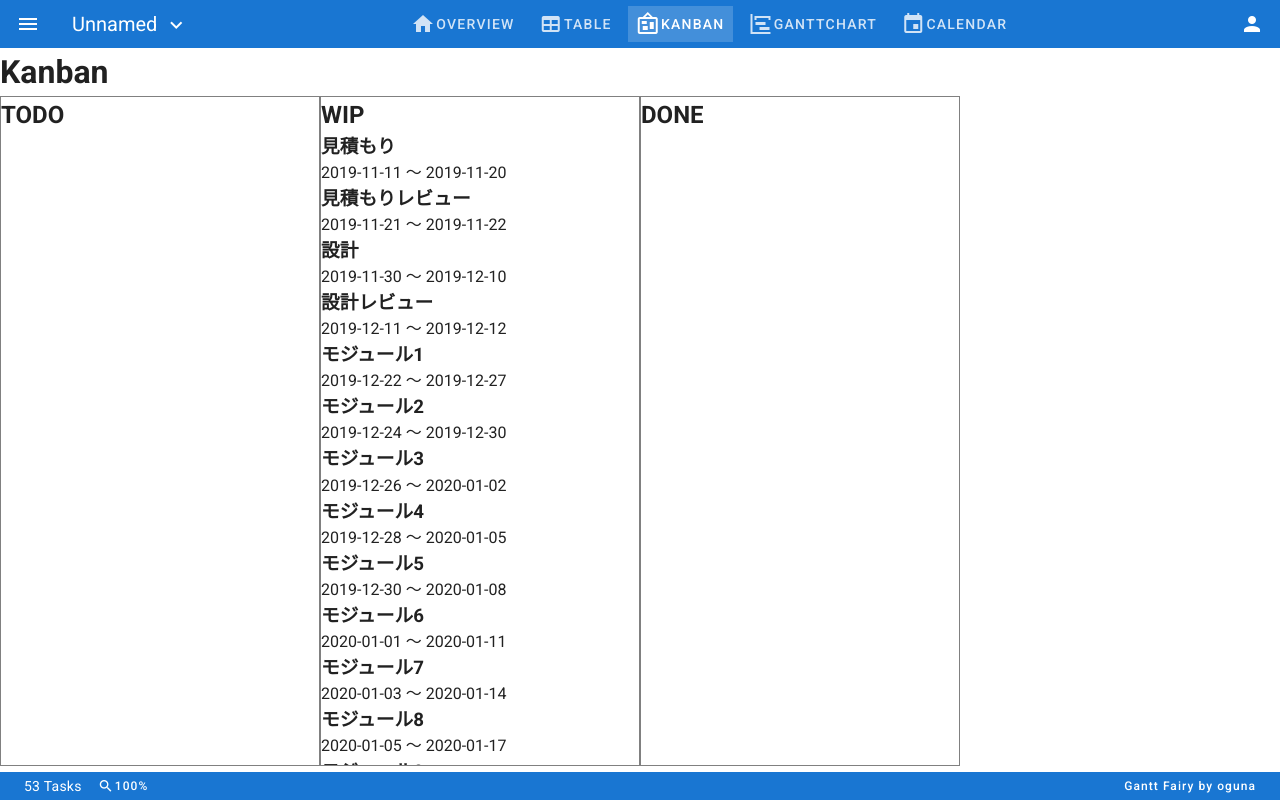
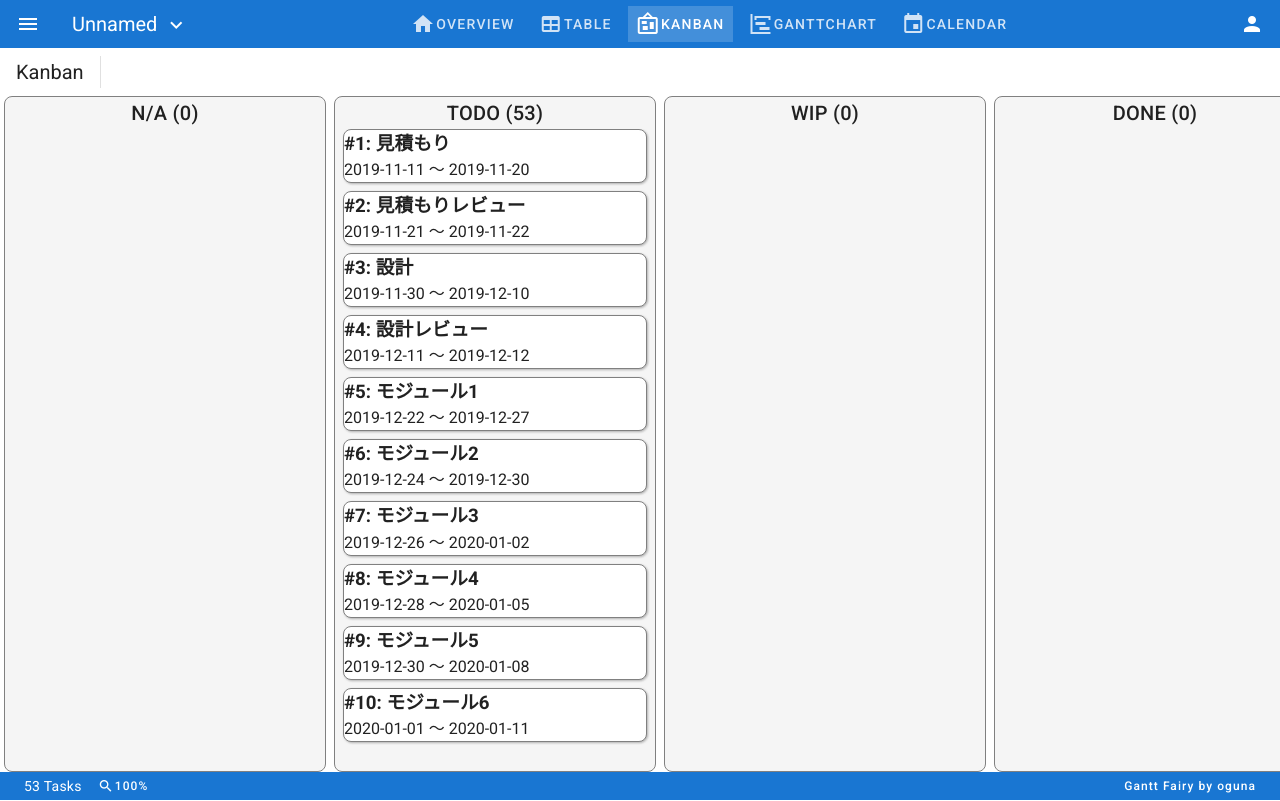
Before and after one commit to oguna/ganttfairy, a Vue app: page /#/kanban in a window 1280 px wide. Built offline with nearby package versions, Linux system fonts and the light colour scheme.

Commit message:
a little impl for kanban & calendar

```diff
--- a/src/components/kanban/BoardTask.vue
+++ b/src/components/kanban/BoardTask.vue
@@ -1,8 +1,9 @@
 <template>
     <div class="boardTask">
-        <task-list :tasks="[]" title="TODO"/>
-        <task-list :tasks="tasks" title="WIP"/>
-        <task-list :tasks="[]" title="DONE"/>
+        <task-list :dragging.sync="dragging" :tasks="naTasks" title="N/A" :status="null"/>
+        <task-list :dragging.sync="dragging" :tasks="todoTasks" title="TODO" :status="0"/>
+        <task-list :dragging.sync="dragging" :tasks="wipTasks" title="WIP" :status="1"/>
+        <task-list :dragging.sync="dragging" :tasks="doneTasks" title="DONE" :status="2"/>
     </div>
 </template>
 
@@ -18,5 +19,26 @@ import TaskList from '@/components/kanban/TaskList.vue'
 export default class BoardTask extends Vue {
     @Prop()
     public tasks!: Task[];
+    public dragging: number|null = null;
+    public get naTasks() {
+        return this.tasks.filter((task: Task) => task.status === null);
+    }
+    public get todoTasks() {
+        return this.tasks.filter((task: Task) => task.status === 0);
+    }
+    public get wipTasks() {
+        return this.tasks.filter((task: Task) => task.status === 1);
+    }
+    public get doneTasks() {
+        return this.tasks.filter((task: Task) => task.status === 2);
+    }
 }
 </script>
+
+<style scoped>
+div.boardTask {
+  text-align: center;
+  white-space: nowrap;
+  overflow-x: scroll;
+}
+</style>
--- /dev/null
+++ b/src/components/kanban/TaskCard.vue
@@ -0,0 +1,52 @@
+<template>
+    <div class="taskcard" draggable="true"
+    @dragstart="dragstart(task, $event)"
+    :class="{dragging:(dragging===task.id)}">
+            <h3 class="tasktitle">#{{task.id}}: {{task.title}}</h3>
+            {{task.start|dateLocalize}} ～ {{task.end|dateLocalize}}
+        </div>
+</template>
+
+<script lang="ts">
+import { Component, Vue, Prop } from "vue-property-decorator";
+import { Task } from "@/types";
+import { format } from 'date-fns'
+@Component({
+  filters: {
+  dateLocalize(date: Date) {
+    return format(date, "yyyy-MM-dd")
+  }
+  }
+})
+export default class TaskList extends Vue {
+    @Prop()
+    public task!: Task;
+    @Prop()
+    public dragging?: number|null;
+    public dragstart(task: Task, event: DragEvent) {
+        event.dataTransfer!.setData('text/plain', "");
+        this.$emit('update:dragging', task.id);
+    }
+}
+</script>
+
+<style scoped>
+div.taskcard {
+    filter: drop-shadow(1px 1px 1px rgba(128,128,128,0.6));
+    background-color: white;
+    border-radius: 0.5rem;
+    display: block;
+    width: calc(100% - 16px);
+    border: 1px gray solid;
+    overflow-y: auto;
+    margin-left: 8px;
+    margin-right: 8px;
+    margin-bottom: 8px;
+    text-align: left;
+    cursor: move;
+}
+div.dragging {
+    background: gray;
+    opacity: 50%;
+}
+</style>
--- a/src/components/kanban/TaskList.vue
+++ b/src/components/kanban/TaskList.vue
@@ -1,9 +1,13 @@
 <template>
-    <div class="tasklist">
-        <h2>{{title}}</h2>
-        <div class="card" v-for="task in tasks" :key="task.id">
-            <h3>{{task.title}}</h3>
-            {{task.start|dateLocalize}} ～ {{task.end|dateLocalize}}
+    <div class="tasklist" draggable="true"
+    @dragover="dragover"
+    @dragenter="dragenter($event)">
+        <h2 class="title">{{title}} ({{tasks.length}})</h2>
+        <div class="scrollble">
+            <task-card
+                :dragging.sync="_dragging"
+                class="card" v-for="task in tasks" :key="task.id" :task="task">
+            </task-card>
         </div>
     </div>
 </template>
@@ -12,27 +16,60 @@
 import { Component, Vue, Prop } from "vue-property-decorator";
 import { Task } from "@/types";
 import { format } from 'date-fns'
+import TaskCard from '@/components/kanban/TaskCard.vue'
 @Component({
-  filters: {
-  dateLocalize(date: Date) {
-    return format(date, "yyyy-MM-dd")
-  }
+  components: {
+      TaskCard
   }
 })
 export default class TaskList extends Vue {
     @Prop()
+    public status!: number|null;
+    @Prop()
     public title!: string;
     @Prop()
     public tasks!: Task[];
+    @Prop({default: null})
+    public dragging!: number|null;
+    public set _dragging(value: number|null) {
+        this.$emit('update:dragging', value);
+    }
+    public get _dragging() {
+        return this.dragging;
+    }
+    public dragenter(event: DragEvent) {
+        if (this.dragging !== null) {
+            const task: Task = this.$store.getters.getTaskById(this.dragging);
+            task.status = this.status;
+            this.$store.commit('updateTask', task);
+            this._dragging = null;
+        }
+    }
+    public dragover(event: DragEvent) {
+        if (this.dragging !== null) {
+            event.preventDefault();
+        }
+    }
 }
 </script>
 
 <style scoped>
 div.tasklist {
     display: inline-block;
+    background-color: whitesmoke;
+    border-radius: 0.5rem;
+    border: 0.5px gray solid;
+    height: 100%;
+    margin-left: 4px;
+    margin-right: 4px;
+}
+div.scrollble {
+    overflow-y: auto;
     width: 20rem;
-    height: calc(100vh - 130px);
-    border: 1px gray solid;
-    overflow-y: auto;
+    height: calc(100vh - 180px);
+}
+.title {
+    font-size: 1rem;
+    text-align: center;
 }
 </style>
--- a/src/store/index.ts
+++ b/src/store/index.ts
@@ -1,6 +1,6 @@
 import Vue from 'vue'
 import Vuex, { mapActions } from 'vuex'
-import {Task, RootState, Dependency, DependencyType, TaskTreeNode} from '@/types';
+import {Task, RootState, Dependency, DependencyType, TaskTreeNode, TaskStatusType} from '@/types';
 import { parseVariousDateString } from '@/utils';
 import {addDays, format} from 'date-fns';
 
@@ -13,6 +13,7 @@ const tasks: Task[] = [
     title: '見積もり',
     start: new Date('2019-11-11T00:00:00'),
     end: new Date('2019-11-20T00:00:00'),
+    status: null,
   },
   {
     id: 2,
@@ -20,6 +21,7 @@ const tasks: Task[] = [
     title: '見積もりレビュー',
     start: new Date('2019-11-21T00:00:00'),
     end: new Date('2019-11-22T00:00:00'),
+    status: null,
   },
   {
     id: 3,
@@ -27,6 +29,7 @@ const tasks: Task[] = [
     title: '設計',
     start: new Date('2019-11-30T00:00:00'),
     end: new Date('2019-12-10T00:00:00'),
+    status: null,
   },
   {
     id: 4,
@@ -34,6 +37,7 @@ const tasks: Task[] = [
     title: '設計レビュー',
     start: new Date('2019-12-11T00:00:00'),
     end: new Date('2019-12-12T00:00:00'),
+    status: null,
   },
 ];
 for (let i = 1; i < 50; i++) {
@@ -43,7 +47,12 @@ for (let i = 1; i < 50; i++) {
     title: 'モジュール'+i,
     start: addDays(new Date('2019-12-20T00:00:00'), i * 2),
     end: addDays(new Date('2019-12-24T00:00:00'), i*3),
+    status: null,
   });
+}
+
+for (const task of tasks) {
+  task.status = TaskStatusType.TODO;
 }
 
 const dependencies: Dependency[] = [
--- a/src/types.ts
+++ b/src/types.ts
@@ -4,6 +4,7 @@ export interface Task {
   title: string;
   start: Date;
   end: Date;
+  status: TaskStatusType | null;
 }
 
 export enum DependencyType {
@@ -11,6 +12,12 @@ export enum DependencyType {
   StartToStart,
   FinishToFinish,
   StartToFinish,
+}
+
+export enum TaskStatusType {
+  TODO,
+  WIP,
+  DONE,
 }
 
 export interface Dependency {
--- a/src/views/Calendar.vue
+++ b/src/views/Calendar.vue
@@ -1,30 +1,64 @@
 <template>
   <div class="calendar">
-        <h1>Calendar</h1>
-         <v-calendar
-        ref="calendar"
-        v-model="value"
-        type="month"
-        :events="tasks"
-      ></v-calendar>
+    <v-toolbar dense flat>
+      <v-toolbar-title>Calendar</v-toolbar-title>
+      <v-divider vertical inset class="mx-4"></v-divider>
+      <v-btn outlined @click="setToday">Today</v-btn>
+      <v-btn icon class="ma-2" @click="$refs.calendar.prev()">
+        <v-icon>mdi-chevron-left</v-icon>
+      </v-btn>
+      <v-btn icon class="ma-2" @click="$refs.calendar.next()">
+        <v-icon>mdi-chevron-right</v-icon>
+      </v-btn>
+      <v-menu
+      v-model="menu"
+      :close-on-content-click="false"
+      offset-y
+      >
+      <template v-slot:activator="{ on }">
+        <v-btn text color="indigo" dark v-on="on">
+          {{picker}}
+        </v-btn>
+      </template>
+      <v-card>
+        <v-date-picker v-model="picker" type="month">
+        </v-date-picker>
+      </v-card>
+      </v-menu>
+    </v-toolbar>
+    <v-calendar ref="calendar" v-model="value" type="month" :events="tasks"
+      event-color="blue lighten-4"
+      event-text-color="black"
+      >
+    </v-calendar>
   </div>
 </template>
 
 <script lang="ts">
 import { Component, Vue, Prop } from "vue-property-decorator";
 import { Task } from "@/types";
-import { format } from 'date-fns'
+import { format } from "date-fns";
 @Component
 export default class Calendar extends Vue {
+  public set picker(value: string) {
+    this.value = value + '-01';
+  }
+  public get picker() {
+    return this.value.substr(0, 7);
+  }
+  public menu = false;
   public get tasks() {
-    return this.$store.state.tasks.map((task:Task)=> {
+    return this.$store.state.tasks.map((task: Task) => {
       return {
         name: task.title,
         start: format(task.start, "yyyy-MM-dd"),
         end: format(task.end, "yyyy-MM-dd"),
-        }
+      };
     });
   }
-  public value: string = format(new Date(), 'yyyy-MM-dd');
+  public value: string = format(new Date(), "yyyy-MMd");
+  public setToday() {
+    this.value = format(new Date(), "yyyy-MM-dd");
+  }
 }
 </script>
--- a/src/views/Ganttchart.vue
+++ b/src/views/Ganttchart.vue
@@ -269,6 +269,7 @@ export default class Ganttchart extends Vue {
         title: "",
         start: new Date(),
         end: new Date(),
+        status: null,
       };
     } else {
       this.edittingTask = Object.assign({}, task);
--- a/src/views/Kanban.vue
+++ b/src/views/Kanban.vue
@@ -1,7 +1,12 @@
 <template>
   <div class="kanban">
-    <h1>Kanban</h1>
-    <board-task :tasks="tasks" />
+    <v-toolbar dense flat>
+      <v-toolbar-title>Kanban</v-toolbar-title>
+      <v-divider vertical inset class="mx-4"></v-divider>
+      <v-toolbar-items>
+      </v-toolbar-items>
+    </v-toolbar>
+    <board-task class="board-task" :tasks="tasks" />
   </div>
 </template>
 
@@ -26,3 +31,10 @@ export default class Kanban extends Vue {
   }
 }
 </script>
+
+<style scoped>
+.board-task {
+  width: 100vw;
+  height: calc(100vh - 124px);
+}
+</style>
--- a/src/views/Table.vue
+++ b/src/views/Table.vue
@@ -1,6 +1,6 @@
 <template>
   <div class="table">
-    <v-toolbar dense>
+    <v-toolbar dense flat>
       <v-toolbar-title>
         Table
       </v-toolbar-title>
@@ -11,12 +11,13 @@
     </v-toolbar>
     <v-simple-table>
       <template v-slot:default>
-      <thead>
+      <thead class="blue-grey lighten-5">
         <tr>
           <th>#</th>
           <th>Title</th>
           <th>Start</th>
           <th>End</th>
+          <th>Status</th>
         </tr>
       </thead>
       <tbody>
@@ -25,6 +26,7 @@
           <td>{{task.title}}</td>
           <td>{{task.start | dateLocalize}}</td>
           <td>{{task.end | dateLocalize }}</td>
+          <td>{{task.status | getStatusLabel }}</td>
         </tr>
       </tbody>
       </template>
@@ -34,13 +36,16 @@
 
 <script lang="ts">
 import { Component, Vue, Prop } from "vue-property-decorator";
-import { Task } from "@/types";
+import { Task, TaskStatusType } from "@/types";
 import { format } from 'date-fns'
 import { ja } from 'date-fns/locale'
 @Component({
   filters: {
   dateLocalize(date: Date) {
     return format(date, "yyyy-MM-dd", {locale: ja})
+  },
+  getStatusLabel(status: number) {
+    return Object.entries(TaskStatusType).map(([_, value]) => value)[status];
   }
   }
 })
```
Lines whose indentation alone changed are shown as unchanged.
